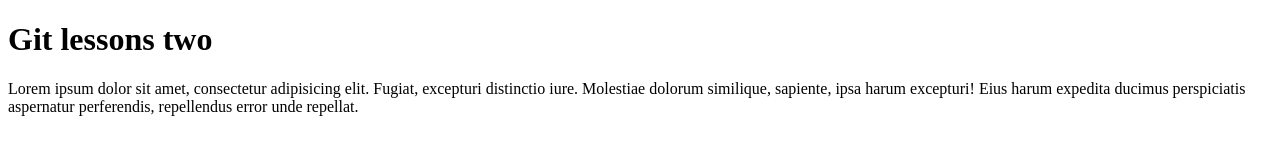
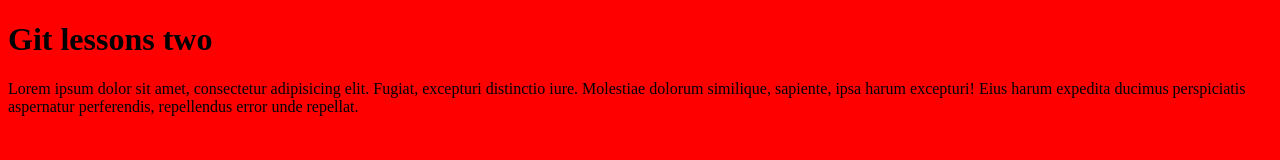
Before and after one commit to Neltarions/test, a plain HTML site: page index.html in a window 1280 px wide. Drawn offline with Linux system fonts and the light colour scheme.

Commit message:
first commit

```diff
--- /dev/null
+++ b/css/main.css
@@ -0,0 +1,3 @@
+body {
+    background: red;
+}
--- a/index.html
+++ b/index.html
@@ -4,6 +4,7 @@
 <head>
     <meta charset="UTF-8">
     <title>Document</title>
+    <link rel="stylesheet" href="css/main.css">
 </head>
 
 <body>
```
